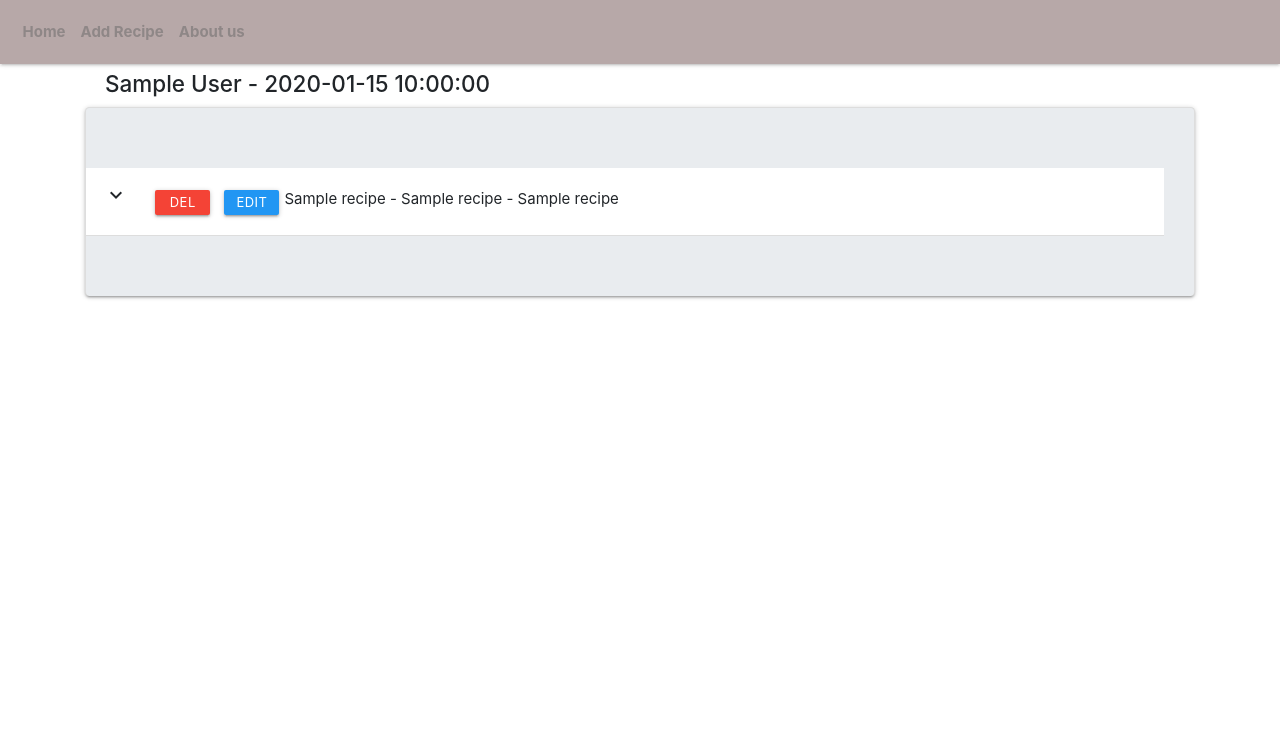
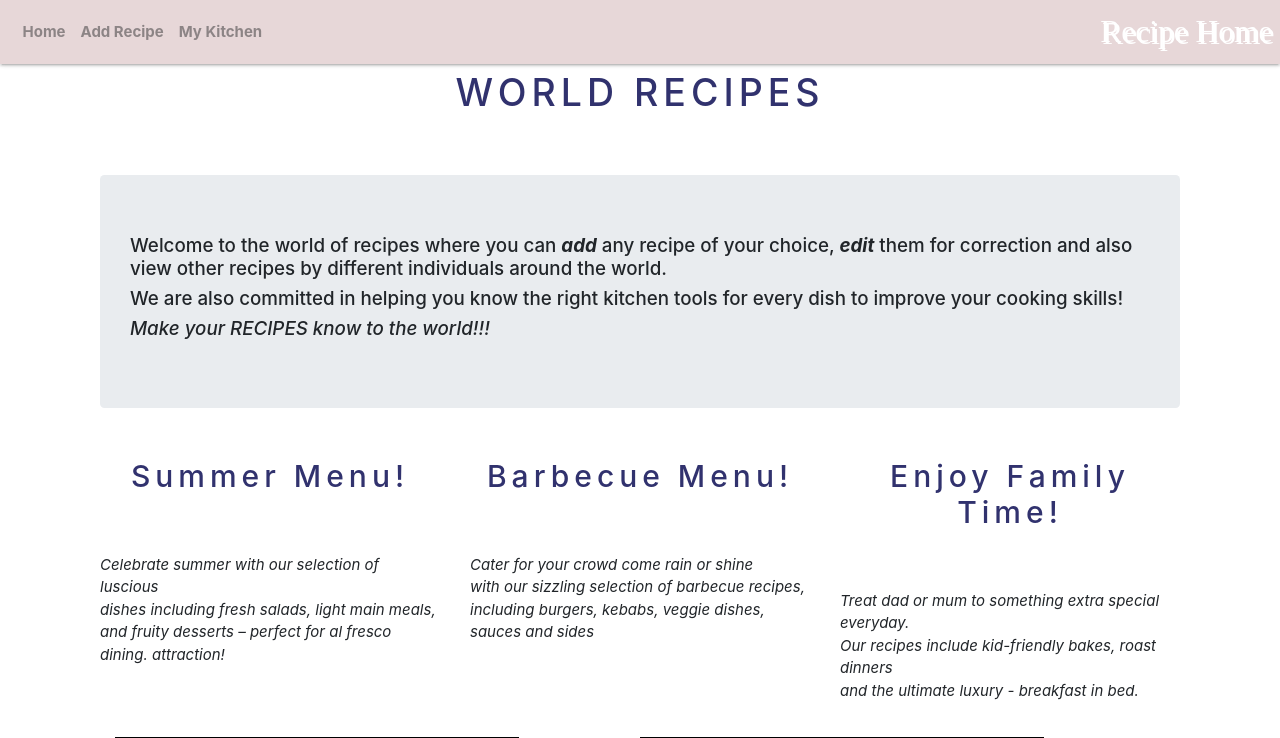
Before and after one commit to Sagie86/DCD-milestone-project, a Flask app: page / in a window 1280 px wide. Shown: the top 738 px of the page. Before the commit the page ends 299 px from the top, so only its background shows below. Run offline with Flask 2, Linux system fonts and the light colour scheme; a database or web service that is not in the repository returns one stand-in record (values such as "Sample title"); some libraries are stand-ins or nearby versions; grey boxes are pictures that could not be loaded.

Commit message:
commiting all changes

```diff
--- a/app.py
+++ b/app.py
@@ -76,6 +76,11 @@ def delete_recipe(recipe_id):
     return redirect(url_for('get_recipes'))
 
 
+@app.route('/tools')
+def tools():
+    return render_template('tools.html')
+
+
 if __name__ == '__main__':
     app.run(host=os.environ.get('IP'),
        port=int(os.environ.get('PORT')),
--- a/static/css/style.css
+++ b/static/css/style.css
@@ -1,8 +1,6 @@
-.navbar {
-  overflow: hidden;
-  background-color: #886E6E;
-  opacity: 0.6;
-  position: fixed;
+.navbar{
+  background-color: #E1CDCF;
+  opacity: 0.8;
 }
 
 .nav-header{
@@ -14,6 +12,17 @@
   margin: 0;
   width: auto;
 
+}
+
+.navbar-toggler-icon{
+
+}
+
+.brand-logo{
+    font-family: 'pacifico';
+    font-size: 22px;
+    text-shadow: 2px 2px;
+    color: #000;
 }
 
 .btn-small{
@@ -29,7 +38,57 @@
 }
 
 h4{
-    margin-left: 20px;
-    margin-top: 10px;
-    margin-bottom: 10px;
+    margin-top: 50px;
+    margin-bottom: 50px;
+    text-align: center;
 }
+
+h1{
+    text-align: center;
+    margin-top: 40px;
+    margin-bottom: 60px;
+    color: #31326E;
+    letter-spacing: 5px;
+}
+
+h2{
+    text-align: center;
+    margin-top: 20px;
+    margin-bottom: 60px;
+    color: #31326E;
+    letter-spacing: 5px;
+
+}
+
+img{
+    border: 2px solid #000;
+
+}
+
+.gallary img{
+    height: 300px;
+    width: 300px;
+    margin-bottom: 20px;
+    margin-top: 20px;
+}
+
+.food{
+    height: 350px;
+    width: 350px;
+    margin-left: 45px;
+
+}
+
+.page-header h4{
+    margin-top: 80px;
+}
+
+.dishes{
+    margin-left: 15px;
+    margin-bottom: 20px;
+    margin-top: 20px;
+}
+
+.copyright{
+    text-align: center;
+}
--- a/templates/addrecipe.html
+++ b/templates/addrecipe.html
@@ -1,6 +1,6 @@
 {% extends 'base.html' %} {% block content %}
 
-<h4>Add Recipe</h4>
+<h1>Add Recipe</h1>
 <!--
         This codes enable to add recipe
         codes copied from materialize
--- a/templates/base.html
+++ b/templates/base.html
@@ -13,7 +13,7 @@
     />
     <link
       rel="stylesheet"
-      href="https://stackpath.bootstrapcdn.com/bootstrap/4.5.0/css/bootstrap.min.css"
+      href="https://stackpath.bootstrapcdn.com/bootstrap/4.3.1/css/bootstrap.min.css"
     />
     <link
       rel="stylesheet"
@@ -21,32 +21,93 @@
       type="text/css"
     />
 
-    <title>Document</title>
+    <title>Recipes</title>
   </head>
   <body>
     <header class="nav-header">
       <div>
-         <nav class="navbar nav-position fixed-top navbar-expand-md navbar-light">
-            <button type="button" style="color:red;" class="navbar-toggler" data-toggle="collapse" data-target="#collapsibleNavbar">
+        <nav
+          class="navbar nav-position fixed-top navbar-expand-md navbar-light site-menu"
+        >
+          <button
+            type="button"
+            style="color: red;"
+            class="navbar-toggler"
+            data-toggle="collapse"
+            data-target="#collapsibleNavbar">
             <span class="navbar-toggler-icon"></span>
           </button>
           <div class="collapse navbar-collapse" id="collapsibleNavbar">
             <ul class="navbar-nav mr-auto">
-                    <li class="nav-item"><a href="{{url_for('get_recipes')}}" class="nav-link"><b>Home</b></a></li>
-                    <li class="nav-item"><a href="{{url_for('add_recipe')}}" class="nav-link"><b>Add Recipe</b></a></li>
-                    <li class="nav-item"><a href="aboutus.html" class="nav-link"><b>About us</b></a></li>
+              <li class="nav-item">
+                <a href="{{url_for('get_recipes')}}" class="nav-link"
+                  ><b>Home</b></a
+                >
+              </li>
+              <li class="nav-item">
+                <a href="{{url_for('add_recipe')}}" class="nav-link"
+                  ><b>Add Recipe</b></a
+                >
+              </li>
+              <li class="nav-item">
+                <a href="tools" class="nav-link"><b>My Kitchen</b></a>
+              </li>
+            </ul>
 
-
-                </ul>
           </div>
+          <a href="{{url_for('get_recipes')}}" class="brand-logo right"
+              >Recipe Home</a>
         </nav>
       </div>
     </header>
     <div class="container">
       {% block content %} {% endblock %}
     </div>
+
+    <hr />
+
+    <!-- Footer -->
+    <!--Acknowlegement of this footer code to the lessons of Thorin and Company-->
+    <footer>
+      <div class="container">
+        <div class="row">
+          <div class="col-lg-8 col-md-10 mx-auto">
+            <ul class="list-inline text-center">
+              <li class="list-inline-item">
+                <a href="#">
+                  <span class="fa-stack fa-lg">
+                    <i class="fas fa-circle fa-stack-2x"></i>
+                    <i class="fab fa-twitter fa-stack-1x fa-inverse"></i>
+                  </span>
+                </a>
+              </li>
+              <li class="list-inline-item">
+                <a href="#">
+                  <span class="fa-stack fa-lg">
+                    <i class="fas fa-circle fa-stack-2x"></i>
+                    <i class="fab fa-facebook-f fa-stack-1x fa-inverse"></i>
+                  </span>
+                </a>
+              </li>
+              <li class="list-inline-item">
+                <a href="#">
+                  <span class="fa-stack fa-lg">
+                    <i class="fas fa-circle fa-stack-2x"></i>
+                    <i class="fab fa-github fa-stack-1x fa-inverse"></i>
+                  </span>
+                </a>
+              </li>
+            </ul>
+            <p class="copyright text-muted">
+              Copyright &copy; Your Website 2020
+            </p>
+          </div>
+        </div>
+      </div>
+    </footer>
     <script src="https://cdnjs.cloudflare.com/ajax/libs/jquery/3.5.1/jquery.min.js"></script>
     <script src="https://cdnjs.cloudflare.com/ajax/libs/materialize/1.0.0/js/materialize.min.js"></script>
+     <script src="https://stackpath.bootstrapcdn.com/bootstrap/4.3.1/js/bootstrap.min.js"></script>
     <script type="text/javascript">
       $(document).ready(function () {
         $(".collapsible").collapsible();
@@ -54,7 +115,7 @@
         $(".datepicker").datepicker();
       });
     </script>
-    <script type="text/javascript">>
+    <script type="text/javascript">
       function recipes() {
         var origin = document.forms["RecipeForm"][""];
         var category = document.forms["RecipeForm"][""];
@@ -125,5 +186,15 @@
         return true;
       }
     </script>
+    <script>
+      function myFunction() {
+        var x = document.getElementById("myDIV");
+        if (x.style.display === "none") {
+          x.style.display = "block";
+        } else {
+          x.style.display = "none";
+        }
+      }
+    </script>
   </body>
 </html>
--- a/templates/recipes.html
+++ b/templates/recipes.html
@@ -1,7 +1,52 @@
-{% extends 'base.html' %}
-{% block content %}
+{% extends 'base.html' %} {% block content %}
+<div class="container">
+<div>
+  <h1>WORLD RECIPES</h1>
+</div>
+<div class="jumbotron">
+  <h5>Welcome to the world of recipes where you can <em><b>add</b></em> any recipe of your choice, <em><b>edit</b></em> them
+  for correction and also view other recipes by different individuals around the world.</h5>
+  <h5>We are also committed in helping you know the right kitchen tools for every dish to improve your cooking skills!</h5>
+  <h5><em>Make your RECIPES know to the world!!!</em></h5>
+</div>
+
+<div class="row">
+  <div class="col-md-4">
+    <h2>Summer Menu!</h2>
+    <p>
+      <em
+        >Celebrate summer with our selection of luscious<br> dishes including fresh salads, light main meals,<br> and fruity desserts – perfect for al fresco dining.
+        attraction!</em
+      >
+    </p>
+  </div>
+
+  <div class="col-md-4">
+    <h2>Barbecue Menu!</h2>
+    <p>
+      <em
+        >Cater for your crowd come rain or shine<br> with our sizzling selection of barbecue recipes,<br> including burgers, kebabs, veggie dishes, sauces and sides
+        </em
+      >
+    </p>
+  </div>
+  <div class="col-md-4">
+    <h2>Enjoy Family Time!</h2>
+    <p><em>Treat dad or mum to something extra special everyday.<br> Our recipes include kid-friendly bakes, roast dinners<br> and the ultimate luxury - breakfast in bed.</p>
+   </div>
+  </div>
+  <div class="container row">
+    <div class="col-md-6">
+      <img class="img-fluid" src="https://www.bbcgoodfood.com/sites/default/files/recipe-collections/collection-image/2013/05/epic-summer-salad.jpg">
+    </div>
+    <div class="col-md-6">
+      <img class="img-fluid" src="https://www.bbcgoodfood.com/sites/default/files/recipe-collections/collection-image/2013/05/korean-chilli-sesame-honey-chicken.jpg">
+      </div>
+  </div>
+  <div>
+  <h1>COLLECTION OF RECIPES</h1>
+</div>
   {% for recipe in recipes %}
-
 
   <!--{% for recipe in recipes %}
        {{recipe.origin_name}}
@@ -19,40 +64,49 @@
     <h4>{{recipe.full_name}} - {{recipe.date}}</h4>
   </div>
   <ul class="collapsible jumbotron">
-
     <li>
       <div class="collapsible-header">
         <div class="s3">
           <i class="material-icons">expand_more</i>
-              <a href="{{url_for('delete_recipe', recipe_id=recipe._id)}}" class="waves-effect waves-light btn-small red">Del</a>
-              <a href="{{url_for('edit_recipe', recipe_id=recipe._id)}}" class="waves-effect waves-light btn-small blue">Edit</a>
+
         </div>
         <div class="recipe_info s9">
-              {{recipe.recipe_name}} - {{recipe.origin_name}} - {{recipe.category_name}}
+         <p> Recipe Name: <b>{{recipe.recipe_name}}</b> </p>
+          <p> Recipe Origin: <b>{{recipe.origin_name}}</b> </p>
+          <p> Pascatarian: <b>{{recipe.category_name}}</b></p>
+          <a
+            href="{{url_for('delete_recipe', recipe_id=recipe._id)}}"
+            class="waves-effect waves-light btn-small red"
+            >Del</a
+          >
+          <a
+            href="{{url_for('edit_recipe', recipe_id=recipe._id)}}"
+            class="waves-effect waves-light btn-small blue"
+            >Edit</a
+          >
         </div>
       </div>
       <div class="collapsible-body">
         <span>
-         {{recipe.ingredients}}
+         <b>INGREDIENTS:</b> {{recipe.ingredients}}
         </span>
       </div>
       <div class="collapsible-body">
         <span>
-         {{recipe.required_tools}}
+         <b>REQUIRED TOOLS:</b> {{recipe.required_tools}}
         </span>
       </div>
       <div class="collapsible-body">
         <span>
-         {{recipe.recipe_descriptions}}
+         <b>PREPARATION STEPS:</b> {{recipe.recipe_descriptions}}
         </span>
       </div>
       <div class="collapsible-body">
         <span>
-         {{recipe.email}}
+          <b>EMAIL:</b> {{recipe.email}}
         </span>
       </div>
     </li>
-
   </ul>
-  {% endfor %}
-{% endblock %}
+  {% endfor %} {% endblock %}
+</div>
```
Also changed, not shown: templates/tools.html (added, +133 -0 lines), README.md. Lines whose indentation alone changed are shown as unchanged.
